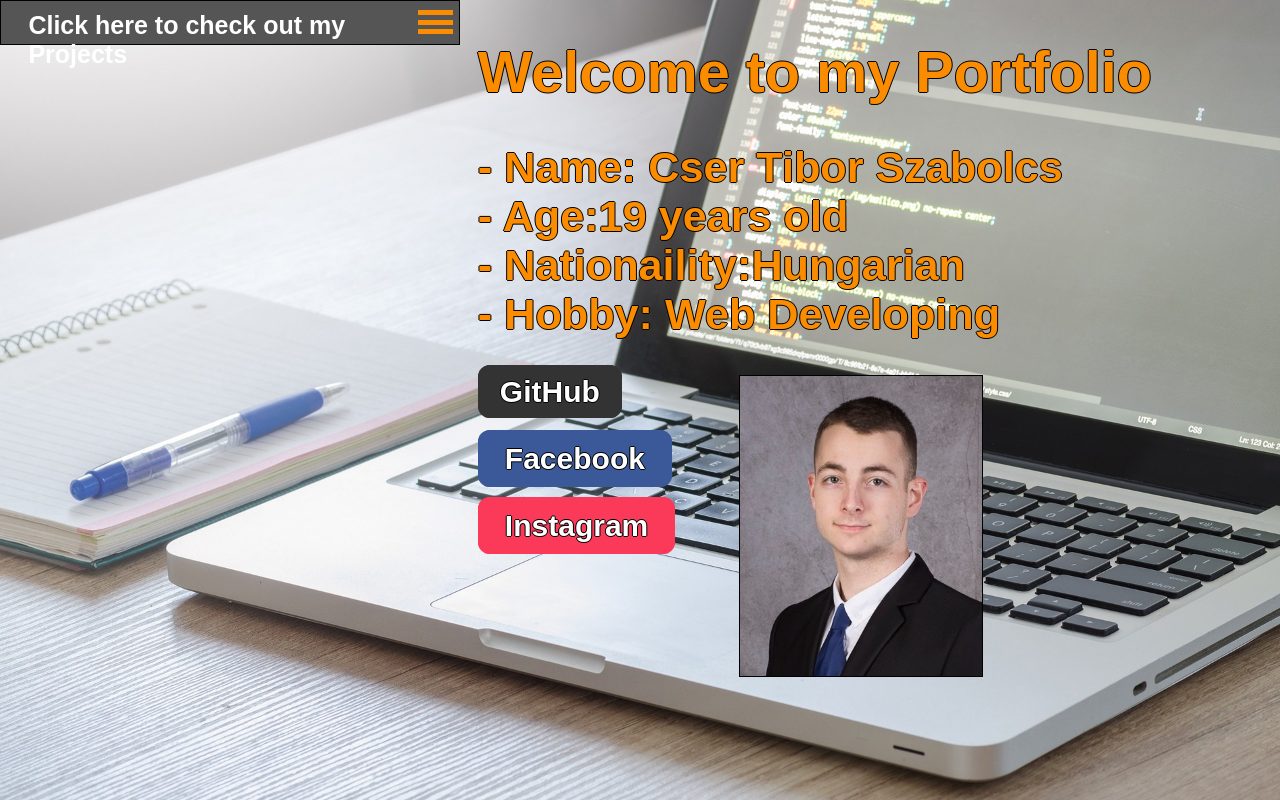
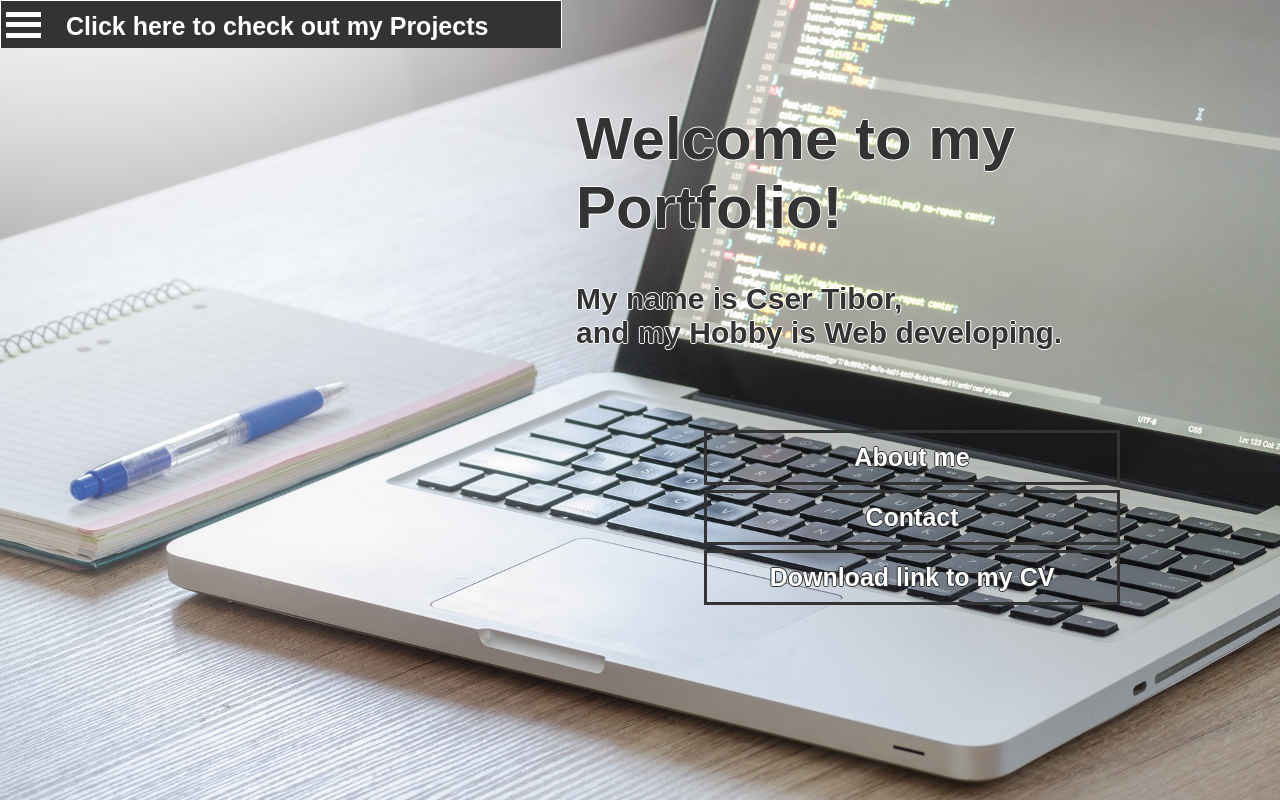
Before and after one commit to CserTibor/CserTibor.github.io, a PHP site: page / in a window 1280 px wide. Run offline with PHP 8.4, Linux system fonts and the light colour scheme.

Commit message:
21312312

```diff
--- a/RPS/RPSstyle.css
+++ b/RPS/RPSstyle.css
@@ -1,6 +1,6 @@
 
 body{
-	background-image: url("img/dark-triangles.png");
+	background-image: url("dark-triangles.png");
 	align-content:center;
 	background-size:auto;
 	background-attachment: fixed;
--- a/index.html
+++ b/index.html
@@ -1,40 +1,31 @@
 <html>
-	<head>
-	<title>Cser Tibor</title>
+<head>
+	<title>Online Portfolio</title>
 	<meta charset="UTF-8">
 	<meta name="viewport" content="width=device-width, initial-scale=1">
 	<link rel="stylesheet" href="styling.css">
-	</head>
+</head>
 
 <body>
 			<div class="rightside">
-				<h1>Welcome to my Portfolio<br></h1><h2>- Name: Cser Tibor Szabolcs<br>- Age:19 years old <br>- Nationaility:Hungarian <br>- Hobby: Web Developing</h2>
-				<img id="profile" src="img/profil2.jpg">
-					<div class="gombok">
-						<a target="_blank"  href="https://github.com/CserTibor" class="github">GitHub</a><br> <br>
-						<a target="_blank" href="https://www.facebook.com/tibor.cser" class="facebook">Facebook</a><br> <br>
-						<a target="_blank" href="https://www.instagram.com/tiborcser/" class="instagram">Instagram</a><br> <br>
-
+				<h1>Welcome to my Portfolio!</h1>
+				<h2>My name is Cser Tibor, <br>and my Hobby is Web developing.</h2>
+					<div class="buttons">
+						 <a class="button" href="">About me</a>
+						 <a class="button" href="">Contact</a>
+						 <a class="button" href="">Download link to my CV</a>
 					</div>
 			</div>
-
 		<div class="collapsible" onclick="mybutton(this)">
 		<h3>Click here to check out my Projects </h3>
 			<div class="bar1"></div>
 			<div class="bar2"></div>
 			<div class="bar3"></div>
 		</div>
-
 	<div class="content">
-
+		<a class="buttonstyle1" href="Quote/quote_index.html">Random Quote Generator</a>
 		<a class="buttonstyle1" href="RPS/RPS.html">Rock-Paper-Scissors</a>
-		<a class="buttonstyle1" href="RPS/RPS.html">Rock-Paper-Scissors</a>
-		<a class="buttonstyle1" href="RPS/RPS.html">Rock-Paper-Scissors</a>
-
 	</div>
-
-
-
 <script src="script.js"></script>
-	</body>
+</body>
 </html>
--- a/script.js
+++ b/script.js
@@ -19,4 +19,4 @@ for (i = 0; i < coll.length; i++) {
 		content.style.maxHeight = content.scrollHeight + "px";
 		}
 	});
-}
+};
--- a/styling.css
+++ b/styling.css
@@ -4,40 +4,41 @@ background-size:cover;
 margin:0px;
 }
 
-/*button*/
 .collapsible {
 	background-color: #333;
 	color: white;
 	cursor: pointer;
 	padding: 5px;
-	width: 35%;
-	border: 1px solid black;
-	text-align: left;
+	width: 550px;
+	border: 1px solid white;
+	border-bottom:none;
 	outline: none;
 	font-size: 15px;
 	margin:0px;
+	opacity:0.9
 }
 
 .content {
+	position:absolute;
 	max-height:0;
 	overflow: hidden;
 	transition: max-height 0.5s ease-out;
 	background-color: #f1f1f1;
-	width:35.8%;
-
+	width:562.5px;
 }
 .active, .collapsible:hover {
-	background-color: #555;
-
+	opacity:1;
+}
+.active{
+	border-bottom:1px solid white;
 }
 
 .bar1, .bar2, .bar3 {
 width: 35px;
 height: 5px;
-background-color: #FB8C00;
+background-color: white;
 margin: 1% 0;
 transition: 0.8s;
-margin-left:92%;
 }
 .change .bar1 {
 transform: rotate(-45deg) translate(-10px, 5px) ;
@@ -50,96 +51,95 @@ transform: rotate(45deg) translate(-10px, -5px) ;
 }
 
 .buttonstyle1{
-	width:98.9%;
+	width:99.6%;
 	margin:0px;
-	background-color:white;
-	color:black;
-	border:1px solid black;
-	padding:0.33%;
+	background-color:#555;
+	color:white;
+	font-family:arial;
+	border:1px solid white;
+	padding-top:1%;
+	padding-bottom:1%;
 	text-align:center;
 	text-decoration: none;
 	display:block;
-	font-size:35px;
+	font-size:25px;
+	border-top:none;
 }
 
 .buttonstyle1:hover{
-	background-color: #FFCC80;
+	opacity:0.8;
+	color:white;
+}
+
+	.rightside{
+	margin-left:15px;
+	margin-top:5%;
+	float:right;
+	color:#333;
+	margin-right:5%;
+	font-family:arial;
+	font-weight:bold;
+	text-shadow: -1px 0 white, 0 1px white, 1px 0 white, 0 -1px white;
+	width:50%;
+}
+h1{
+	font-size:60px;
+}
+
+h2{
+	font-size:30px;
 }
 
 h3{
 	float:right;
+	position:absolute;
 	font-family:arial;
 	font-weight:bold;
-	margin-bottom:0px;
-	margin-right:15%;
-	margin-left:5%;
+	margin-left:60px;
+	font-size:25px;
 	margin-top:5px;
-	font-size:25px;
-}
-
-h1,h2{
-	color:#FB8C00
-}
-.rightside{
-	float:right;
-	color:black;
-	margin-right:10%;
-	font-family:arial;
-	font-weight:bold;
-	text-shadow: -1px 0 black, 0 1px black, 1px 0 black, 0 -1px black;
-	font-size:180%;
-}
-
-img{
-	height:300px;
-	width:auto;
-	margin-right: 25%;
-	float:right;
-	border:1px solid black;
+	line-height:30px;
+	margin-right:0px;
 }
 
 
 
-.facebook{
-	color:white;
-	text-decoration: none;
-	background-color: #3b5998;
-	padding:10px 25px;
-	font-size:30px;
-	border-radius: 12px;
-	border: 2px solid #3b5998;
-}
-.facebook:hover{
-	color:white;
-	border:2px solid white;
+
+h4{
+	font-family:arial;
+	font-weight:bold;
+	font-size:25px;
+	color:#FB8C00;
+	text-shadow: -1px 0 #333, 0 1px #333, 1px 0 #333, 0 -1px #333
 }
 
-.github{
+.CV{
+	color:#333;
+	text-shadow: -1px 0 white, 0 1px white, 1px 0 white, 0 -1px white;
+}
+.CV:hover{
 	color:white;
-	text-decoration: none;
-	background-color: #333;
-	padding:8px 20px;
-	font-size:30px;
-	border-radius: 12px;
-	border: 2px solid #333;
 }
 
-.github:hover{
+.button{
+	text-decoration:none;
+	display:block;
+	font-size:25px;
+	margin: 5px;
 	color:white;
-	border:2px solid white;
+	border:3px solid #333;
+	transition-duration: 0.4s;
+	text-align:center;
+	padding:10px;
+	margin-right:15%;
+	margin-left:20%;
+	text-shadow: -1px 0 #333, 0 1px #333, 1px 0 #333, 0 -1px #333
+}
+.button:hover{
+	color:white;
+	border:3px solid white;
 }
 
-.instagram{
-	background-color:#fb3958;
-	text-decoration: none;
-	color:white;
-	padding:10px 25px;
-	font-size:30px;
-	border-radius: 12px;
-	border: 2px solid #fb3958;
+.buttons{
+	margin-top:80px;
 }
-
-.instagram:hover{
-	color:white;
-	border:2px solid white;
-}
```
Also changed, not shown: Quote/quote_index.html (added, +19 -0 lines), Quote/quote_script.js (added, +63 -0 lines), Quote/quote_styling.css (added, +64 -0 lines), contact_index.html (added, +8 -0 lines), RPS/dark-triangles.png (added), img/profil.jpg (added), img/profil2.jpg (deleted).
